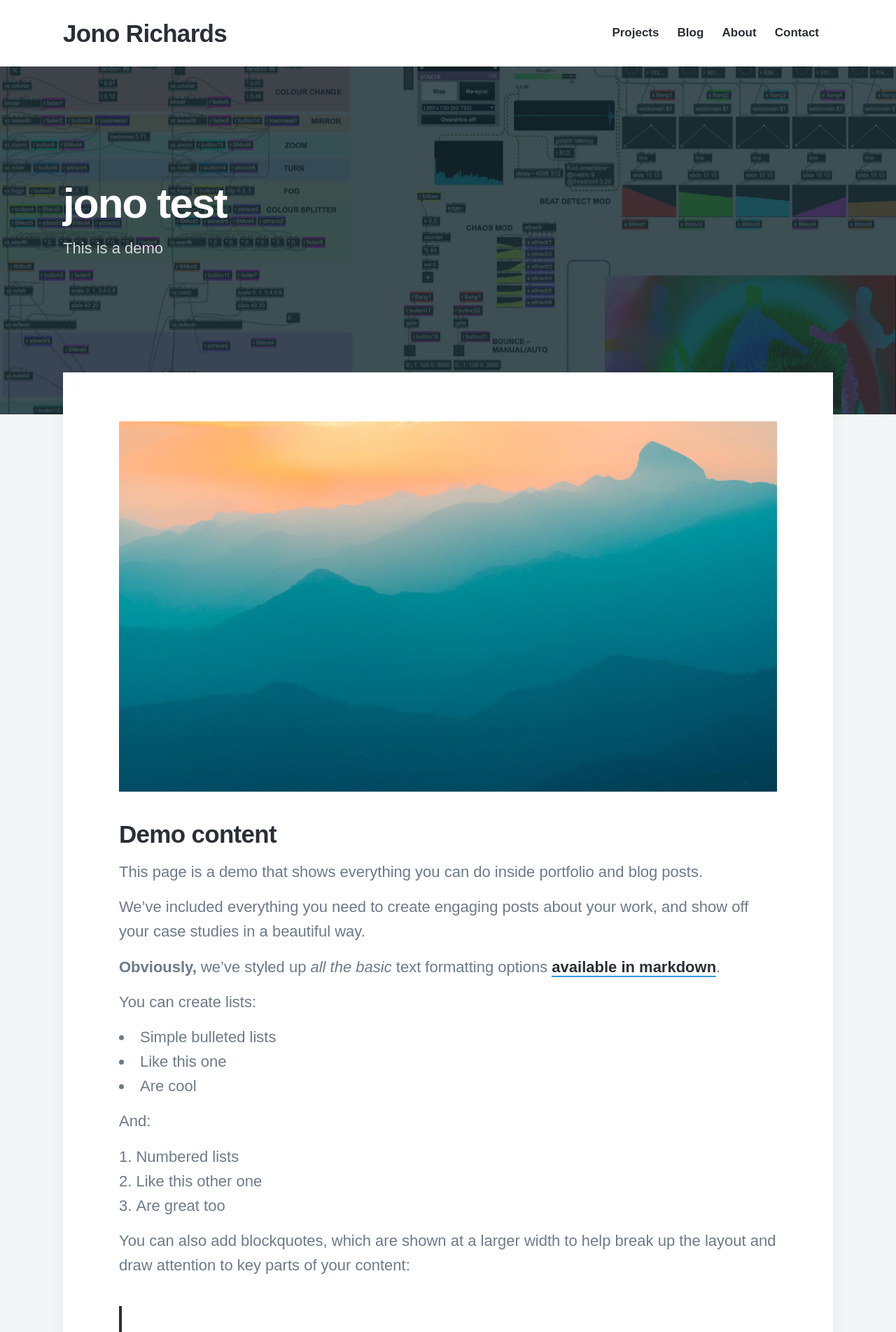
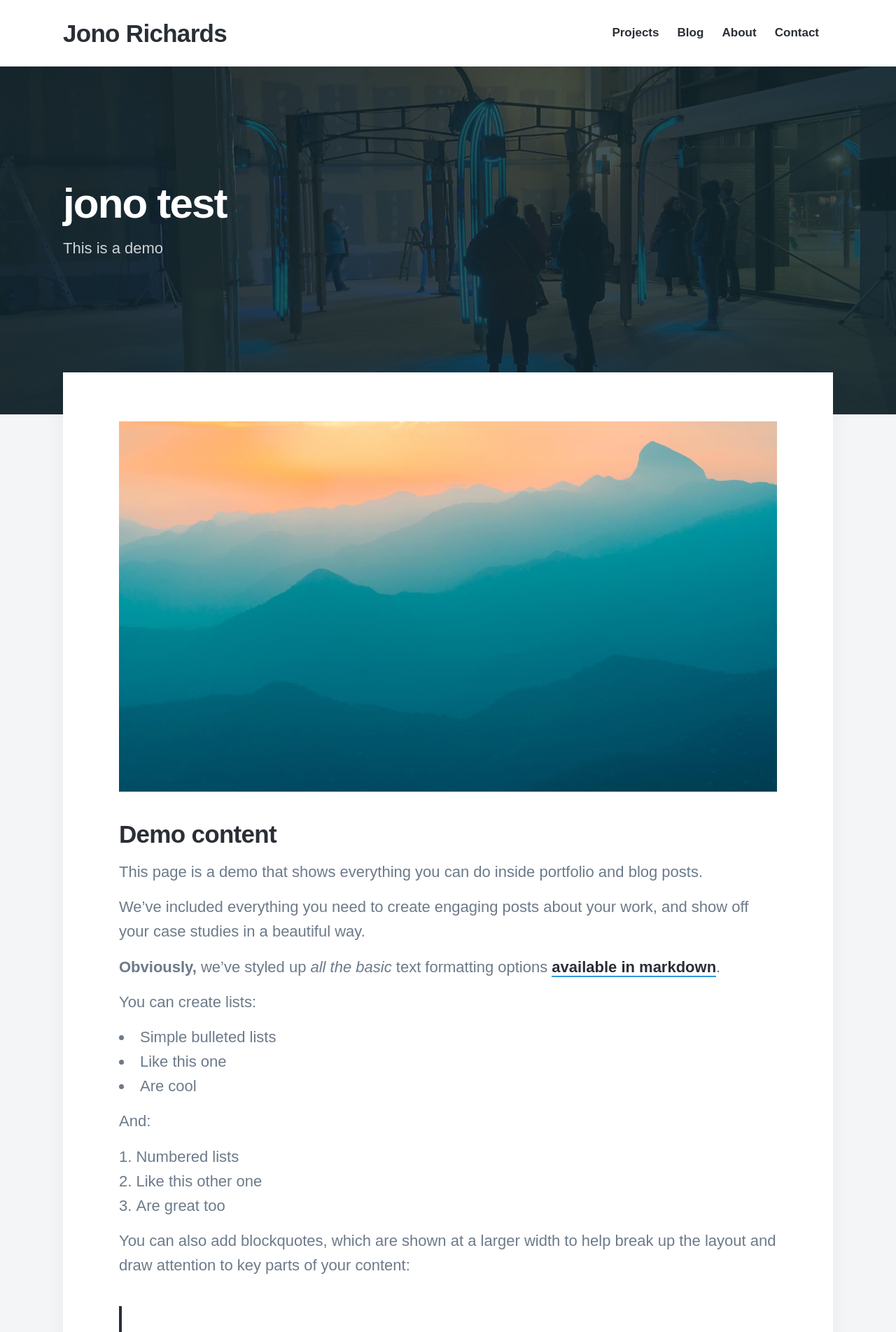
Before and after one commit to jonorichards/jonorichards.github.io, a Jekyll site: the page built from _projects/2018-06-30-demo-project.md, in a window 1280 px wide. Shown: the top 1903 px of the page at 70% size. Built offline with Jekyll 4.4.1, drawn with Linux system fonts in a browser that asks for light colours; nearby versions of some CDN libraries; some web fonts are replaced.

Commit message:
image updated

```diff
--- a/_projects/2018-06-30-demo-project.md
+++ b/_projects/2018-06-30-demo-project.md
@@ -3,7 +3,7 @@ title: 'jono test'
 subtitle: 'This is a demo'
 date: 2018-06-30 00:00:00
 description: This page is a demo that shows everything you can do inside portfolio and blog posts.
-featured_image: '/images/jono/maxmsp_vj.jpg'
+featured_image: '/images/jono/andbreatheroth.jpg'
 ---
 
 ![](/images/demo/demo-landscape.jpg)
```
Also changed, not shown: images/jono/andbreatheroth.jpg (added).
